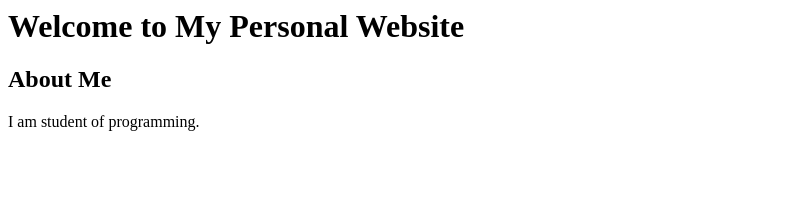
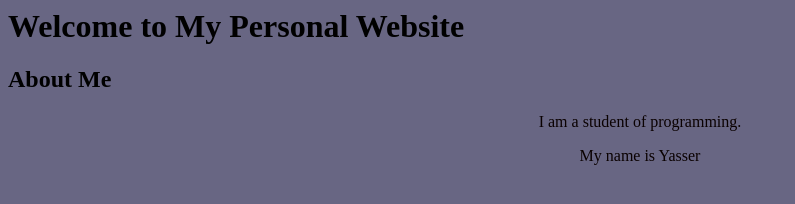
Before and after one commit to Yaseralotaibi/-Yaseralotaibi-, a plain HTML site: page index.html in a window 1280 px wide. Shown: the whole page, without its empty margins (0-795 px from the left). Drawn offline with Linux system fonts and the light colour scheme.

Commit message:
Add files via upload

```diff
--- a/index.html
+++ b/index.html
@@ -1,11 +1,16 @@
 <!DOCTYPE
+
 <head>
 
-    <title>My Personal Website</title>
+    <title>My Website</title>
     <style>
 
 
+            body {background-color: #686683}
+p { text-align: center;color: #0a0101;}
+        .name {
 
+            color: #4a3ce7;text-align: center;}
     </style>
 </head>
 <body>
@@ -13,10 +18,12 @@
         <h1>Welcome to My Personal Website</h1>
     </header>
 
-        <h2>About Me</h2>
-        <p>I am student of programming.</p>
+    <h2>About Me</h2>
+    <p>I am a student of programming.</p>
 
 
-
+    <div class="name">
+        <p>My name is Yasser</p>
+    </div>
 </body>
 </html>
```
